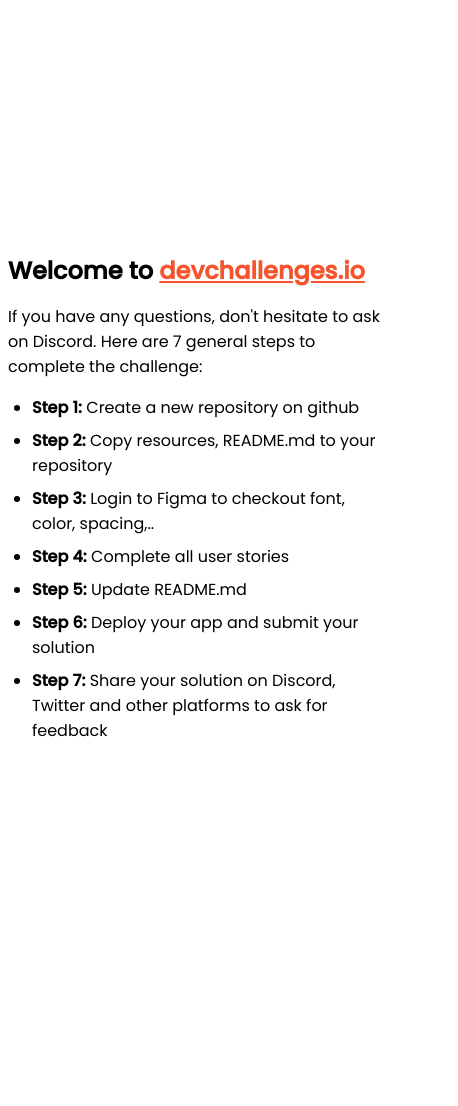
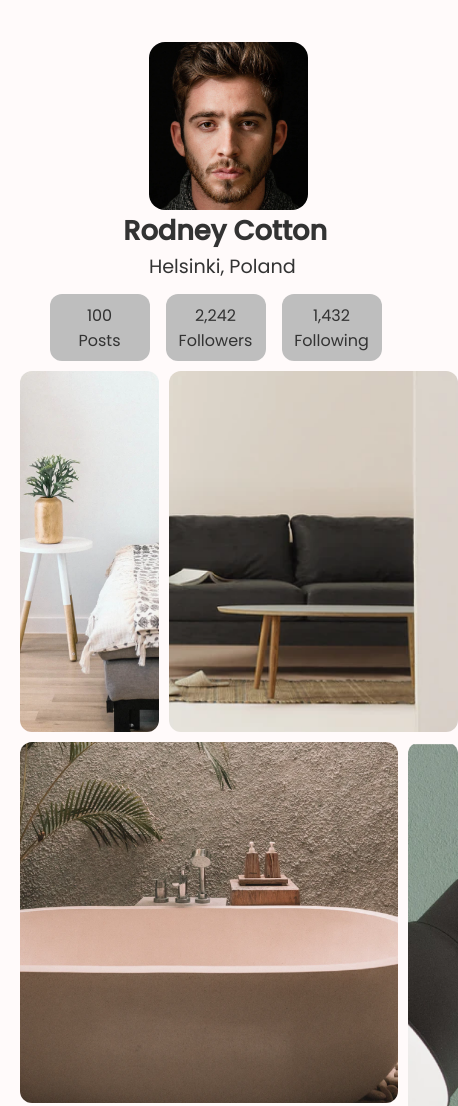
Before and after one commit to Otepiii/My-gallery, a plain HTML site: page index.html in a window 390 px wide. Shown: the top 1106 px of the page, 458 px wide, since content can reach past the window. Before the commit the page ends 844 px from the top, so only its background shows below. Drawn offline with Linux system fonts and the light colour scheme.

Commit message:
finished desktop responsiveness

```diff
--- a/index.html
+++ b/index.html
@@ -1,95 +1,74 @@
 <!DOCTYPE html>
 <html lang="en">
-  <head>
-    <meta charset="utf-8" />
-    <meta
-      name="viewport"
-      content="width=device-width, initial-scale=1,
-  maximum-scale=5"
-    />
 
-    <link rel="icon" href="devchallenges.png" />
+<head>
+  <meta charset="utf-8" />
+  <meta name="viewport"
+        content="width=device-width, initial-scale=1,
+  maximum-scale=5" />
 
-    <link
-      rel="shortcut icon"
-      type="image/x-icon"
-      href="https://devchallenges.io/"
-    />
+  <link rel="icon"
+        href="baseline_filter_hdr_white_18dp.png" />
 
-    <link
-      href="https://fonts.googleapis.com/css2?family=Poppins:wght@400;500&display=swap"
-      rel="stylesheet"
-    />
+  <link rel="stylesheet"
+        href="style.css">
 
-    <title>Devchallenges</title>
+  <link href="https://fonts.googleapis.com/css2?family=Poppins:wght@400;500&display=swap"
+        rel="stylesheet" />
 
-    <style>
-      body {
-        font-family: "Poppins", sans-serif;
-      }
+  <title>My Gallery</title>
+</head>
 
-      ul {
-        padding-left: 24px;
-      }
+<body>
+  <div class="main-container">
+    <div class="profile">
+      <div class="profile-details">
+        <div class="profile-image">
+          <img src="./profilePhoto.png"
+               alt="profile-image">
+        </div>
+        <div class="profile-name">Rodney Cotton</div>
+        <div class="profile-location">Helsinki, Poland</div>
+      </div>
+      <div class="profile-numbers">
+        <div class="box">
+          <div class="number">100</div>
+          <div class="text">Posts</div>
+        </div>
+        <div class="box">
+          <div class="number">2,242</div>
+          <div class="text">Followers</div>
+        </div>
+        <div class="box">
+          <div class="number">1,432</div>
+          <div class="text">Following</div>
+        </div>
+      </div>
+    </div>
+    <div class="image1 image"> <img src="./photo1.png"
+           alt=""
+           srcset="">
+    </div>
+    <div class="image2 image"> <img src="./photo2.png"
+           alt=""
+           srcset=""></div>
+    <div class="image3 image"> <img src="./photo3.png"
+           alt=""
+           srcset=""></div>
+    <div class="image4 image"> <img src="./photo4.png"
+           alt=""
+           srcset=""></div>
+    <div class="image5 image"> <img src="./photo5.png"
+           alt=""
+           srcset=""></div>
+    <div class="image6 image"> <img src="./photo6.png"
+           alt=""
+           srcset=""></div>
+    <!-- <div class="footer">
+      created by Joseph Evangelista
+    </div> -->
+  </div>
 
-      li {
-        margin-bottom: 8px;
-      }
+</body>
 
-      .welcome {
-        max-width: 800px;
-        margin: 0 auto;
-      }
-
-      .welcome-text {
-        margin-top: 30vh;
-        font-weight: 500;
-      }
-
-      .welcome-text p {
-        font-size: 1rem;
-        font-weight: 400;
-      }
-
-      .welcome-text h1 {
-        font-size: 1.5rem;
-      }
-
-      .welcome-text a {
-        color: #f7542e;
-      }
-    </style>
-  </head>
-  <body>
-    <div class="welcome">
-      <div class="welcome-text">
-        <h1>
-          Welcome to
-          <a href="https://devchallenges.io/" target="_blank"
-            >devchallenges.io</a
-          >
-        </h1>
-
-        <p>
-          If you have any questions, don't hesitate to ask on Discord. Here are
-          7 general steps to complete the challenge:
-        </p>
-      </div>
-
-      <ul>
-        <li><b>Step 1:</b> Create a new repository on github</li>
-        <li><b>Step 2:</b> Copy resources, README.md to your repository</li>
-        <li>
-          <b>Step 3:</b> Login to Figma to checkout font, color, spacing,..
-        </li>
-        <li><b>Step 4:</b> Complete all user stories</li>
-        <li><b>Step 5:</b> Update README.md</li>
-        <li><b>Step 6:</b> Deploy your app and submit your solution</li>
-        <li>
-          <b>Step 7:</b> Share your solution on Discord, Twitter and other
-          platforms to ask for feedback
-        </li>
-      </ul>
-    </div>
-  </body>
 </html>
--- /dev/null
+++ b/style.css
@@ -0,0 +1,181 @@
+* {
+  box-sizing: border-box;
+}
+
+html {
+  font-size: 16px;
+}
+
+body {
+  font-family: "Poppins", sans-serif;
+  color: #333;
+  background-color: snow;
+  margin: 0 auto;
+  /* padding: 0; */
+  max-width: 1000px;
+}
+
+.main-container {
+  margin: auto;
+  /* max-width: 1000px; */
+  display: grid;
+  gap: 10px;
+  width: 90%;
+  grid-template-columns: repeat(auto-fit, minmax(9, 1fr));
+  grid-template-rows: repeat(9, 1fr);
+}
+
+.main-container .profile {
+  grid-column: 4 / span 3;
+  grid-row: 1 / span 3;
+}
+.main-container .image1 {
+  grid-column: 1 / span 4;
+  grid-row: 4 / span 3;
+}
+
+.main-container .image2 {
+  grid-column: 5 / span 8;
+  grid-row: 4 / span 3;
+}
+
+.main-container .image3 {
+  grid-column: 1 / span 6;
+  grid-row: 7 / span 3;
+}
+
+.main-container .image4 {
+  grid-column: 7 / span 6;
+  grid-row: 7 / span 7;
+}
+
+.main-container .image5 {
+  grid-column: 1 / span 3;
+  grid-row: 10 / span 3;
+}
+
+.main-container .image6 {
+  grid-column: 4 / span 3;
+  grid-row: 10 / span 3;
+}
+
+.main-container .footer {
+  grid-area: footer;
+}
+
+.profile {
+  /* width: %; */
+  display: grid;
+}
+
+.profile-details {
+  display: grid;
+  grid-template-columns: repeat(7, 1fr);
+  grid-template-rows: repeat(7, 1fr);
+  gap: -4rem;
+}
+
+.profile-image {
+  grid-column: 3 / span 4;
+  grid-row: 2 / span 5;
+}
+
+.profile-name {
+  grid-column: 2 / span 5;
+  grid-row: 6 / span 1;
+  font-size: 1.7rem;
+  margin-left: 1.5rem;
+  font-weight: 600;
+}
+
+.profile-location {
+  grid-column: 3 / span 5;
+  grid-row: 7 / span 3;
+  font-size: 1.2rem;
+}
+
+.profile-image img {
+  border-radius: 16px;
+  object-fit: cover;
+  width: 80%;
+  height: 80%;
+}
+
+.profile-numbers {
+  display: flex;
+  justify-content: space-evenly;
+  /* margin-right: 3rem; */
+}
+
+.box {
+  display: flex;
+  flex-direction: column;
+  width: 100px;
+  height: 67px;
+  background-color: rgb(190, 190, 190);
+  border-radius: 12px;
+  text-align: center;
+  align-items: center;
+  justify-content: center;
+
+  margin-right: 1rem;
+}
+.image img {
+  border-radius: 12px;
+  width: 100%;
+  height: 100%;
+  object-fit: cover;
+}
+
+@media (max-width: 800) {
+  .main-container {
+    /* margin: auto; */
+    /* max-width: 1000px; */
+    display: grid;
+    gap: 5px;
+    width: 100%;
+    grid-template-columns: repeat(9, 1fr);
+    grid-template-rows: repeat(9, 1fr);
+  }
+
+  .image img {
+    border-radius: 12px;
+    width: 50%;
+    height: 20%;
+    object-fit: cover;
+  }
+
+  .main-container .profile {
+    grid-column: 4 / span 3;
+    grid-row: 1 / span 3;
+  }
+  .main-container .image1 {
+    grid-column: 1 / span 4;
+    grid-row: 4 / span 3;
+  }
+
+  .main-container .image2 {
+    grid-column: 5 / span 8;
+    grid-row: 4 / span 3;
+  }
+
+  .main-container .image3 {
+    grid-column: 1 / span 6;
+    grid-row: 7 / span 3;
+  }
+
+  .main-container .image4 {
+    grid-column: 7 / span 6;
+    grid-row: 7 / span 7;
+  }
+
+  .main-container .image5 {
+    grid-column: 1 / span 3;
+    grid-row: 10 / span 3;
+  }
+
+  .main-container .image6 {
+    grid-column: 4 / span 3;
+    grid-row: 10 / span 3;
+  }
+}
```
Also changed, not shown: baseline_filter_hdr_white_18dp.png (added).
